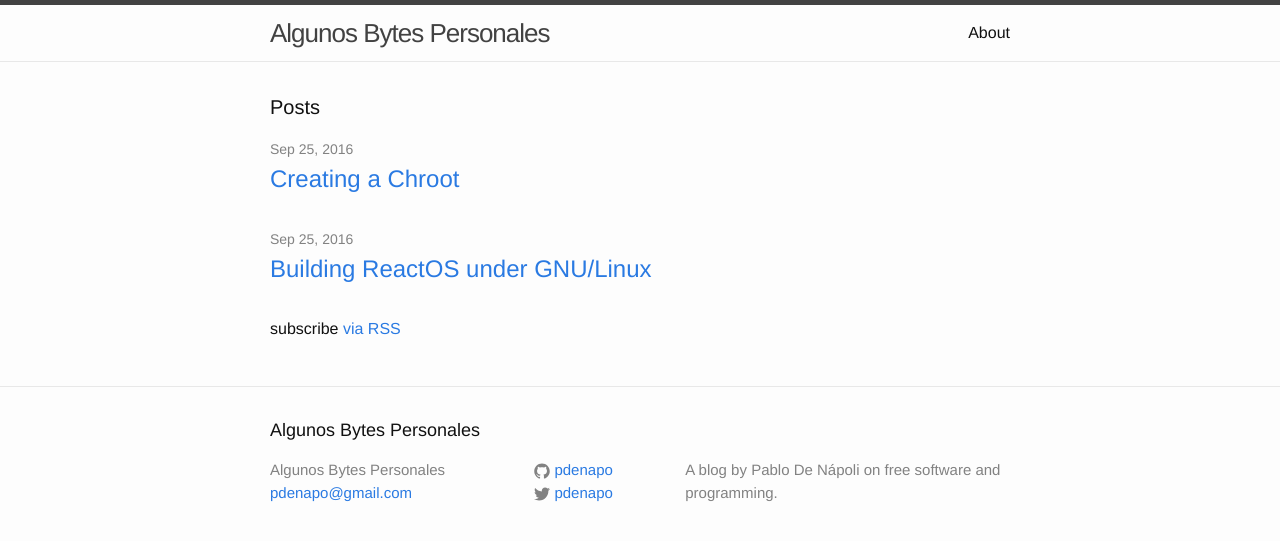
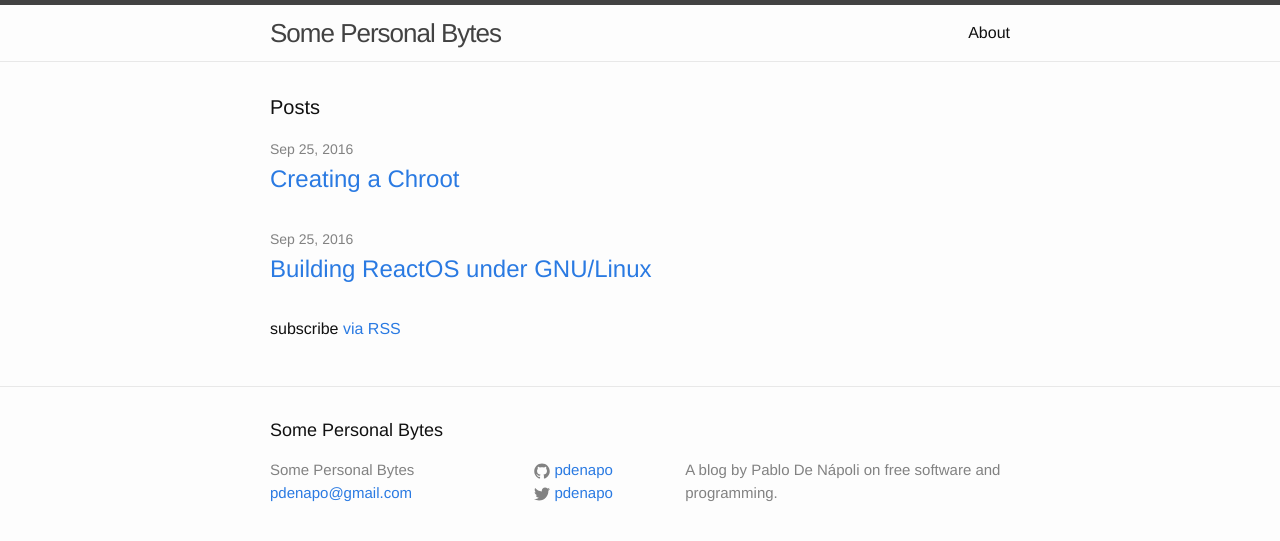
Before and after one commit to pdenapo/pdenapo.github.io, a Jekyll site: the page built from index.html, in a window 1280 px wide. Shown: the top 541 px of the page. Built offline with Jekyll 4.4.1, drawn with Linux system fonts in a browser that asks for light colours.

Commit message:
Put the blog title in English.

```diff
--- a/_config.yml
+++ b/_config.yml
@@ -6,7 +6,7 @@
 # 'jekyll serve'. If you change this file, please restart the server process.
 
 # Site settings
-title: Algunos Bytes Personales
+title: Some Personal Bytes
 email: pdenapo@gmail.com
 description: > # this means to ignore newlines until "baseurl:"
  A blog by Pablo De Nápoli on free software and programming.
```
